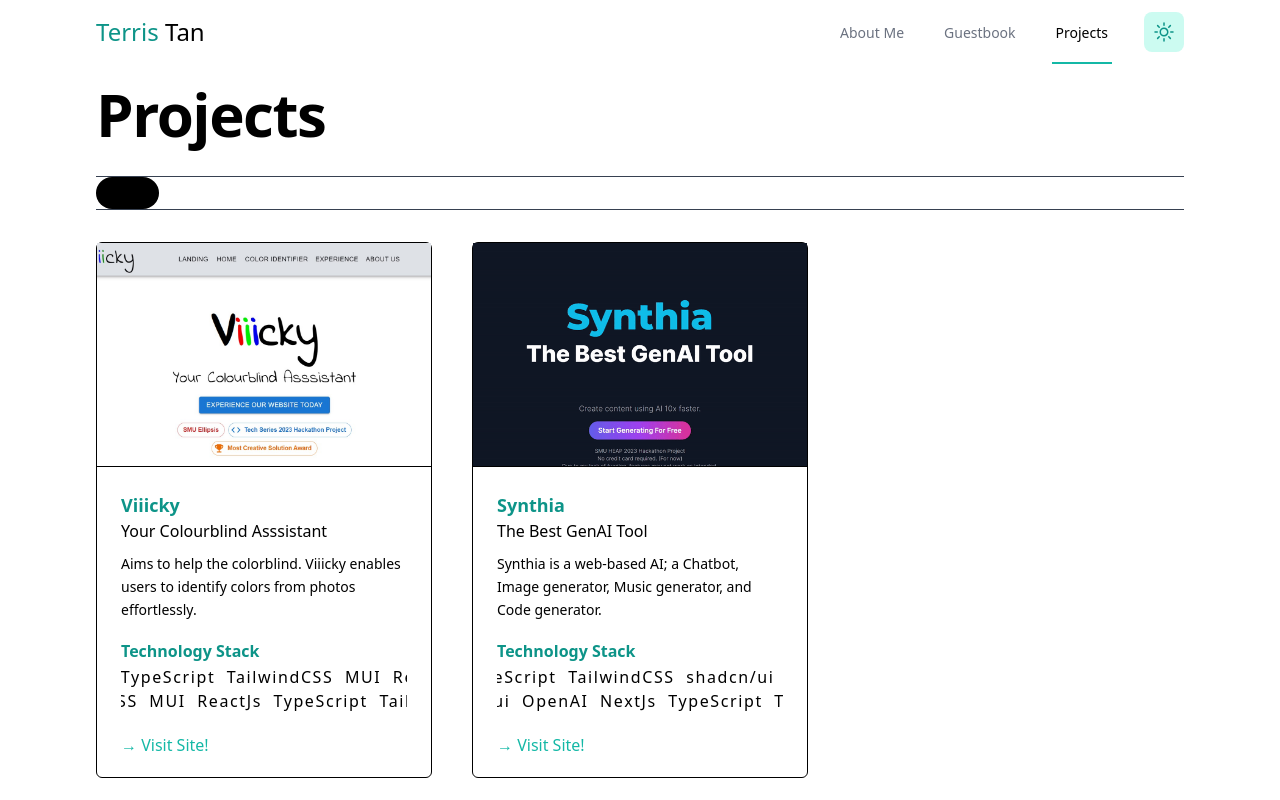
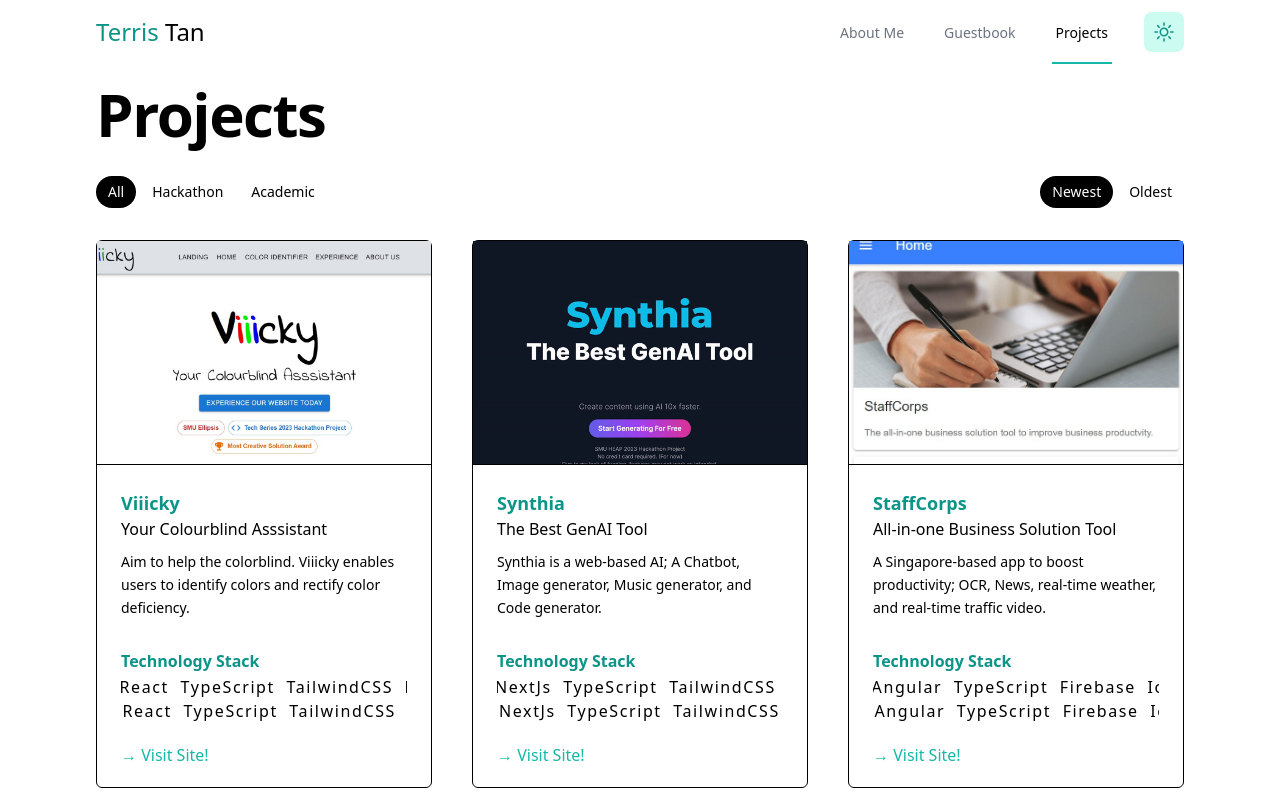
Before and after one commit to Terristwj/Portfolio, a Next.js app: page /projects in a window 1280 px wide. Shown: the top 800 px of the page. Built offline with nearby package versions, Linux system fonts and the light colour scheme.

Commit message:
Project page base page working (WIP)

```diff
--- a/app/components/Projects/AnimatedTabs.tsx
+++ b/app/components/Projects/AnimatedTabs.tsx
@@ -1,35 +1,107 @@
 "use client";
 
-import { useState } from "react";
+import { Dispatch, SetStateAction, useState } from "react";
 import { motion } from "framer-motion";
+import IProject from "./ProjectInterface";
+import Project from "./ProjectAction";
 
-let tabs = [
-    { id: "world", label: "World" },
-    { id: "ny", label: "N.Y." },
-    { id: "business", label: "Business" },
-    { id: "arts", label: "Arts" },
-    { id: "science", label: "Science" },
+interface AnimatedTabsProps {
+    setProjectArray: Dispatch<SetStateAction<IProject[]>>;
+    maxDelay: number;
+}
+
+export default function AnimatedTabs({
+    setProjectArray,
+    maxDelay,
+}: AnimatedTabsProps) {
+    const projectTabs = [
+        { id: "All", onClick: Project.getAllProjects("DESC") },
+        {
+            id: "Hackathon",
+            onClick: Project.getHackathonProjects("DESC"),
+        },
+        {
+            id: "Academic",
+            onClick: Project.getAcademicProjects("DESC"),
+        },
     ];
 
-export default function AnimatedTabs() {
-    let [activeTab, setActiveTab] = useState(tabs[0].id);
+    let [activeProjectTab, setActiveProjectTab] = useState(projectTabs[0].id);
+
+    const orderbyTab = [
+        { id: "Newest", onClick: Project.getAllProjects("DESC") },
+        {
+            id: "Oldest",
+            onClick: Project.getAllProjects("ASC"),
+        },
+    ];
+    let [activeOrderbyTab, setActiveOrderbyTab] = useState(orderbyTab[0].id);
 
     return (
+        <div className="flex justify-between fira-code font-black">
             <div className="flex space-x-1">
-            {tabs.map((tab) => (
+                {projectTabs.map((tab) => (
                     <button
                         key={tab.id}
-                    onClick={() => setActiveTab(tab.id)}
+                        disabled={activeProjectTab === tab.id}
+                        onClick={() => {
+                            setActiveProjectTab(tab.id);
+                            setProjectArray([]);
+                            setTimeout(
+                                () => setProjectArray(tab.onClick),
+                                maxDelay
+                            );
+                        }}
                         className={`${
-                        activeTab === tab.id ? "" : "hover:text-white/60"
-                    } relative rounded-full px-3 py-1.5 text-sm font-medium text-white outline-sky-400 transition focus-visible:outline-2`}
+                            (activeProjectTab !== tab.id &&
+                                "hover:text-black/60 hover:dark:text-white/60") +
+                            " relative rounded-full px-3 py-1.5 text-sm font-medium text-black dark:text-white"
+                        }`}
                         style={{
                             WebkitTapHighlightColor: "transparent",
                         }}
                     >
-                    {activeTab === tab.id && (
+                        {activeProjectTab === tab.id && (
                             <motion.span
-                            layoutId="bubble"
+                                layoutId="projectTabBubble"
+                                className="absolute inset-0 z-10 bg-white mix-blend-difference"
+                                style={{ borderRadius: 9999 }}
+                                transition={{
+                                    type: "spring",
+                                    bounce: 0.2,
+                                    duration: 0.8,
+                                }}
+                            />
+                        )}
+                        {tab.id}
+                    </button>
+                ))}
+            </div>
+            <div className="flex space-x-1">
+                {orderbyTab.map((tab) => (
+                    <button
+                        key={tab.id}
+                        disabled={activeOrderbyTab === tab.id}
+                        onClick={() => {
+                            setActiveOrderbyTab(tab.id);
+                            setProjectArray([]);
+                            setTimeout(
+                                () => setProjectArray(tab.onClick),
+                                maxDelay
+                            );
+                        }}
+                        className={`${
+                            (activeOrderbyTab !== tab.id &&
+                                "hover:text-black/60 hover:dark:text-white/60") +
+                            " relative rounded-full px-3 py-1.5 text-sm font-medium text-black dark:text-white"
+                        }`}
+                        style={{
+                            WebkitTapHighlightColor: "transparent",
+                        }}
+                    >
+                        {activeOrderbyTab === tab.id && (
+                            <motion.span
+                                layoutId="orderbyTabBubble"
                                 className="absolute inset-0 z-10 bg-white mix-blend-difference"
                                 style={{ borderRadius: 9999 }}
                                 transition={{
@@ -39,9 +111,10 @@ export default function AnimatedTabs() {
                                 }}
                             />
                         )}
-                    {tab.label}
+                        {tab.id}
                     </button>
                 ))}
             </div>
+        </div>
     );
 }
--- a/app/components/Projects/ParallaxText.tsx
+++ b/app/components/Projects/ParallaxText.tsx
@@ -14,15 +14,17 @@ import { wrap } from "@motionone/utils";
 
 interface ParallaxProps {
     children: Array<string>;
-    baseVelocity?: number;
+    baseVelocity: number;
     numSpaces?: number;
 }
 
 export default function ParallaxText({
     children,
-    baseVelocity = 100,
+    baseVelocity, // Positive -> Move left, Negative -> Move right
     numSpaces = 2,
 }: ParallaxProps) {
+    const hoverSpeedMultiply = 4;
+
     const baseX = useMotionValue(0);
     const { scrollY } = useScroll();
     const scrollVelocity = useVelocity(scrollY);
@@ -68,7 +70,11 @@ export default function ParallaxText({
      * dynamically generated number of children.
      */
     return (
-        <div className="overflow-hidden tracking-widest m-0 whitespace-nowrap flex flex-nowrap fira-code">
+        <div
+            className="overflow-hidden tracking-widest m-0 whitespace-nowrap flex flex-nowrap fira-code"
+            onMouseOver={() => (baseVelocity *= hoverSpeedMultiply)}
+            onMouseOut={() => (baseVelocity /= hoverSpeedMultiply)}
+        >
             <motion.div className="flex" style={{ x }}>
                 {/* Repeat 4 times */}
                 {[...Array(4)].map((_, i1) => (
--- /dev/null
+++ b/app/components/Projects/ProjectAction.tsx
@@ -0,0 +1,52 @@
+"use client";
+
+import IProject from "./ProjectInterface";
+
+import projects from "../../projects/data/projects.json";
+
+// Project object
+const Project = {
+    /**
+     * Get all projects.
+     * @return {Array<IProject>} All projects.
+     */
+    getAllProjects: function (order: "ASC" | "DESC"): Array<IProject> {
+        return this.sortBy(projects.hackathon.concat(projects.academic), order);
+    },
+
+    /**
+     * Get hackathon projects.
+     * @return {Array<IProject>} Hackathon projects.
+     */
+    getHackathonProjects: function (order: "ASC" | "DESC"): Array<IProject> {
+        return this.sortBy(projects.hackathon, order);
+    },
+
+    /**
+     * Get academic projects.
+     * @return {Array<IProject>} Academic projects.
+     */
+    getAcademicProjects: function (order: "ASC" | "DESC"): Array<IProject> {
+        return this.sortBy(projects.academic, order);
+    },
+
+    /**
+     * Sort an array by a given key and order.
+     * @param {Array<IProject>} data - The data to be sorted.
+     * @param {string} key - The key to sort by.
+     * @param {string} order - The order to sort by.
+     * @return {Array<IProject>} The sorted data.
+     */
+    sortBy: function (
+        data: Array<IProject>,
+        order: "ASC" | "DESC"
+    ): Array<IProject> {
+        const key = "completion_sequence";
+        return data.sort((a: IProject, b: IProject) => {
+            if (order === "DESC") [a, b] = [b, a];
+            return a[key] - b[key];
+        });
+    },
+};
+
+export default Project;
--- a/app/components/Projects/ProjectCard.tsx
+++ b/app/components/Projects/ProjectCard.tsx
@@ -1,31 +1,18 @@
 "use client";
+
+import IProject from "./ProjectInterface";
 
 import Image from "next/image";
 import ParallaxText from "./ParallaxText";
 
 interface ProjectCardProps {
-    project: {
-        completion_sequence: string;
-        title: string;
-        subtitle: string;
-        overview: string;
-        link: string;
-        img_src: string;
-        tech_stack: string[];
-    };
+    project: IProject;
 }
 
 export default function ProjectCard({ project }: ProjectCardProps) {
     return (
-        <article
-            key={project.completion_sequence}
-            className="border rounded-md
-                                border-black bg-white
-                                dark:border-white dark:bg-black hover:border-teal-500
-                                hover:shadow-xl hover:shadow-teal-100 hover:dark:shadow-teal-900
-                                transition-all duration-500 ease-in-out
-                                group relative"
-        >
+        <>
+            {/* Sample Image */}
             <div
                 className="overflow-hidden noSelect
                     relative w-full h-56
@@ -72,6 +59,18 @@ export default function ProjectCard({ project }: ProjectCardProps) {
                     {project.overview}
                 </p>
 
+                {/* Empty space between */}
+                <p className="mt-36"></p>
+
+                {/* Items above empty space START */}
+                <div
+                    className="pb-5
+                        pl-4 pr-4 sm:pl-6 sm:pr-6
+                        absolute left-0 bottom-0
+                        w-full overflow-hidden
+                        flex flex-col gap-5"
+                >
+                    {/* Tech Stack */}
                     <section>
                         <h3
                             className="mt-4 font-bold poppins leading-7
@@ -88,15 +87,11 @@ export default function ProjectCard({ project }: ProjectCardProps) {
                         </ParallaxText>
                     </section>
 
-                {/* Empty space between */}
-                <p className="mt-10"></p>
-
                     {/* Visit Site */}
                     <a
                         href={project.link}
                         target="_blank"
-                    className="pb-5 noSelect
-                                        absolute bottom-0
+                        className="noSelect
                         text-teal-500 font-medium
                         group-hover:ms-2
                         transition-all duration-500"
@@ -104,6 +99,8 @@ export default function ProjectCard({ project }: ProjectCardProps) {
                         &rarr; Visit Site!
                     </a>
                 </div>
-        </article>
+                {/* Items above empty space END */}
+            </div>
+        </>
     );
 }
--- /dev/null
+++ b/app/components/Projects/ProjectInterface.tsx
@@ -0,0 +1,9 @@
+export default interface IProject {
+    completion_sequence: number;
+    title: string;
+    subtitle: string;
+    overview: string;
+    link: string;
+    img_src: string;
+    tech_stack: Array<string>;
+}
--- a/app/components/wrappers/PageDefault.tsx
+++ b/app/components/wrappers/PageDefault.tsx
@@ -1,12 +1,28 @@
 interface PageDefaultProps {
     children: React.ReactNode;
     title: string;
+    divider?: boolean;
+    bottomGap?: boolean;
 }
 
-export default function PageDefault({ children, title }: PageDefaultProps) {
+export default function PageDefault({
+    children,
+    title,
+    divider = false,
+    bottomGap = false,
+}: PageDefaultProps) {
     return (
-        <div className="divide-y divide-gray-700 dark:divide-gray-100 mb-5">
-            <div className="space-y-2 pt-5 pb-8 md:space-x-5">
+        <div
+            className={`${
+                (divider && "divide-y divide-gray-700 dark:divide-gray-100") +
+                " mb-5"
+            }`}
+        >
+            <div
+                className={`${
+                    (bottomGap && "pb-8") + " space-y-2 pt-5 md:space-x-5"
+                }`}
+            >
                 <h1
                     className="text-3xl font-extrabold leading-9 tracking-tight
                             text-black dark:text-white
--- a/app/projects/data/projects.json
+++ b/app/projects/data/projects.json
@@ -1,10 +1,10 @@
 {
     "hackathon": [
         {
-            "completion_sequence": "2",
+            "completion_sequence": 3,
             "title": "Synthia",
             "subtitle": "The Best GenAI Tool",
-            "overview": "Synthia is a web-based AI; a Chatbot, Image generator, Music generator, and Code generator.",
+            "overview": "Synthia is a web-based AI; A Chatbot, Image generator, Music generator, and Code generator.",
             "link": "https://synthia-gen-ai-website.vercel.app/",
             "img_src": "/projects/Synthia.gif",
             "tech_stack": [
@@ -16,24 +16,33 @@
             ]
         },
         {
-            "completion_sequence": "3",
+            "completion_sequence": 4,
             "title": "Viiicky",
             "subtitle": "Your Colourblind Asssistant",
-            "overview": "Aims to help the colorblind. Viiicky enables users to identify colors from photos effortlessly.",
+            "overview": "Aim to help the colorblind. Viiicky enables users to identify colors and rectify color deficiency.",
             "link": "https://vicky-nine.vercel.app/",
             "img_src": "/projects/Viiicky.jpg",
-            "tech_stack": ["ReactJs", "TypeScript", "TailwindCSS", "MUI"]
+            "tech_stack": ["React", "TypeScript", "TailwindCSS", "MUI"]
         }
     ],
     "academic": [
         {
-            "completion_sequence": "1",
+            "completion_sequence": 1,
             "title": "A Healthier McDonalds",
             "subtitle": "Guide to a Healthier McDonalds",
             "overview": "My first website in 2017. Aimed to help motivate and spread awareness of being healthy. Especially in McDonalds.",
             "link": "https://mymcsample.web.app/MainWebPage.html",
             "img_src": "/projects/HealthierMcDonalds.jpg",
             "tech_stack": ["HTML/CSS", "Vanilla-JavaScript"]
+        },
+        {
+            "completion_sequence": 2,
+            "title": "StaffCorps",
+            "subtitle": "All-in-one Business Solution Tool",
+            "overview": "A Singapore-based app to boost productivity; OCR, News, real-time weather, and real-time traffic video.",
+            "link": "https://staffcorps-ff2bb.web.app/home",
+            "img_src": "/projects/StaffCorps.jpg",
+            "tech_stack": ["Angular", "TypeScript", "Firebase", "Ionic"]
         }
     ]
 }
--- a/app/projects/page.tsx
+++ b/app/projects/page.tsx
@@ -1,4 +1,6 @@
 "use client";
+
+import { useEffect, useState } from "react";
 
 import PageAnimate from "../components/wrappers/PageAnimate";
 import PageDefault from "../components/wrappers/PageDefault";
@@ -6,22 +8,30 @@ import PageDefault from "../components/wrappers/PageDefault";
 import AnimatedTabs from "../components/Projects/AnimatedTabs";
 import ProjectCard from "../components/Projects/ProjectCard";
 
-import { sortBy } from "../components/Projects/actions";
-
-import projects from "./data/projects.json";
+import Project from "../components/Projects/ProjectAction";
+import { AnimatePresence, motion } from "framer-motion";
 
 export default function Projects() {
-    // Get only hackathons
-    let projectArray = projects.hackathon;
+    // Display projects - Default: All/Newest
+    let [projectArray, setProjectArray] = useState(
+        Project.getAllProjects("DESC")
+    );
 
-    // Sort by id DESC
-    projectArray = sortBy(projects.hackathon, "DESC");
+    //
+    let [maxDelay, setMaxDelay] = useState(projectArray.length * 150);
+
+    // useEffect(() => {
+    //     setMaxDelay(projectArray.length * 0.1 + 5);
+    // }, [projectArray]);
 
     return (
         <PageAnimate>
-            <PageDefault title="Projects">
+            <PageDefault title="Projects" bottomGap={true}>
                 {/* Controls */}
-                <AnimatedTabs />
+                <AnimatedTabs
+                    setProjectArray={setProjectArray}
+                    maxDelay={maxDelay}
+                />
 
                 {/* Projects Display */}
                 <div
@@ -31,9 +41,28 @@ export default function Projects() {
                         md:gap-6
                         lg:gap-10 lg:grid-cols-3"
                 >
-                    {projectArray.map((project, index) => (
-                        <ProjectCard key={index} project={project} />
-                    ))}
+                    <AnimatePresence>
+                        {projectArray.map((project, index) => (
+                            <motion.article
+                                key={index}
+                                initial={{ opacity: 0, y: -10 }}
+                                animate={{ opacity: 1, y: 0 }}
+                                exit={{ opacity: 0 }}
+                                transition={{
+                                    duration: 0.5,
+                                    delay: 0.1 * index,
+                                }}
+                                className="border rounded-md
+                                    border-black bg-white
+                                    dark:border-white dark:bg-black hover:border-teal-500
+                                    hover:shadow-xl hover:shadow-teal-100 hover:dark:shadow-teal-900
+                                    transition-all duration-500 ease-in-out
+                                    group relative"
+                            >
+                                <ProjectCard project={project} />
+                            </motion.article>
+                        ))}
+                    </AnimatePresence>
                 </div>
             </PageDefault>
         </PageAnimate>
```
Also changed, not shown: app/components/Projects/actions.tsx (deleted, +0 -19 lines), public/projects/StaffCorps.jpg (added). Lines whose indentation alone changed are shown as unchanged.
